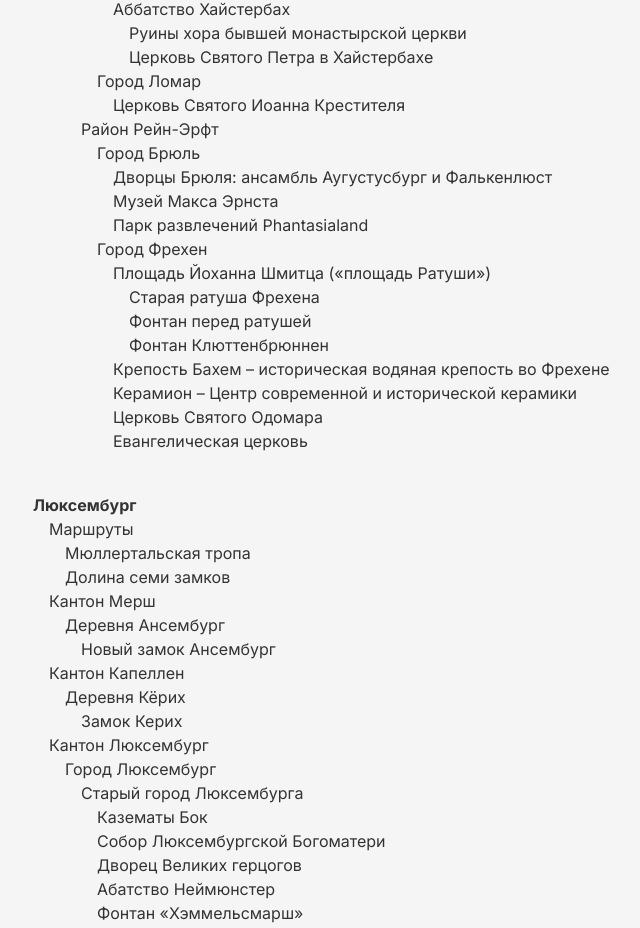
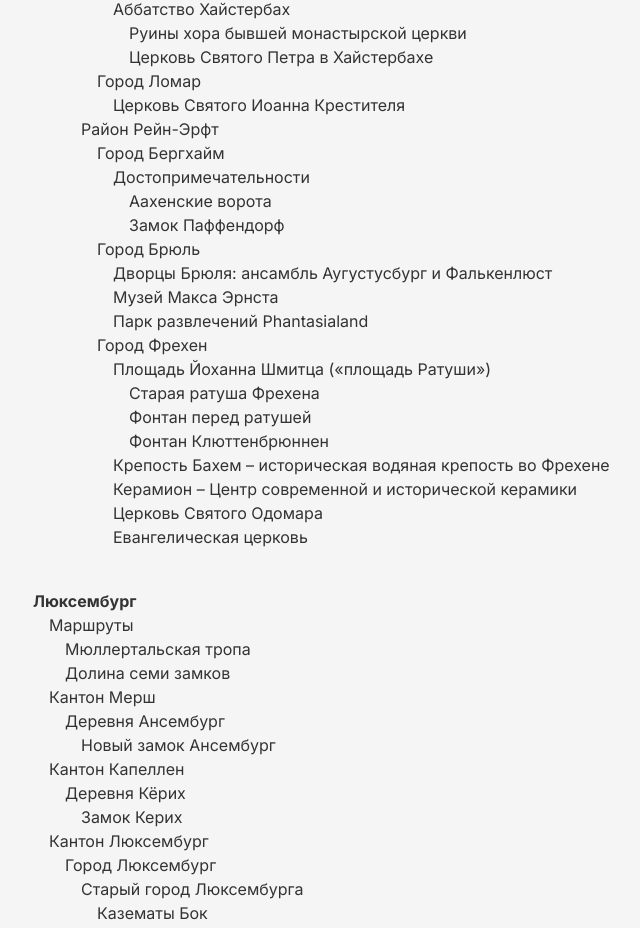
Before and after one commit to ViktoriaLadyhina/Trips, a React (Vite) app: page /map in a window 1280 px wide. Shown: the part 5314-6242 px from the top of the page, without its empty margins (11-651 px from the left). Built offline with nearby package versions, Linux system fonts and the light colour scheme; no server answers.

Commit message:
add Schloss Paffendorf attraction

```diff
--- a/src/datas/cityLocations.js
+++ b/src/datas/cityLocations.js
@@ -25,9 +25,10 @@ export const cityLocations = {
     monschau: { subRegionPath: "aachen" },
 
     konigswinter: { subRegionPath: "rhein_sieg" },
+    lohmar: { subRegionPath: "rhein_sieg" },
 
-    lohmar: { subRegionPath: "rhein_sieg" },
     bruhl: { subRegionPath: "rhein_erft" },
     frechen: { subRegionPath: "rhein_erft" },
+    bergheim: { subRegionPath: "rhein_erft" },
 
 };
--- a/src/datas/minimalIndex.js
+++ b/src/datas/minimalIndex.js
@@ -78,6 +78,7 @@ const datas =
     monschau: { id: 185, ru: 'Город Моншау', de: 'Stadt Monschau', uk: 'Місто Моншау' },
     bruhl: { id: 171, ru: 'Город Брюль', de: 'Stadt Brühl', uk: 'Місто Брюль' },
     frechen: { id: 174, ru: 'Город Фрехен', de: 'Stadt Frechen', uk: 'Місто Фрехен' },
+    bergheim: { id: 170, ru: 'Город Бергхайм', de: 'Stadt Bergheim', uk: 'Місто Бергхайм' },
     konigswinter: { id: 247, ru: 'Город Кёнигсвинтер', de: 'Stadt Königswinter', uk: 'Місто Кенігсвінтер' },
     lohmar: { id: 248, ru: 'Город Ломар', de: 'Stadt Lohmar', uk: 'Місто Ломар' },
 
@@ -156,6 +157,9 @@ const datas =
     monschau_konzen: { id: 663, parent: 185, ru: 'район Концен', de: 'Stadtteil Konzen', uk: 'район Концен' },
     monschau_muetzenich: { id: 664, parent: 185, ru: 'район Мютцених', de: 'Stadtteil Mützenich', uk: 'район Мютценіх' },
     monschau_rohren: { id: 665, parent: 185, ru: 'район Рорен', de: 'Stadtteil Rohren', uk: 'район Рорен' },
+
+    bergheim_mitte: { id: 1285, parent: 170, ru: 'район Бергхайм-Митте', de: 'Stadtteil Bergheim-Mitte', uk: 'район Бергхайм-Мітте' },
+    bergheim_paffendorf: { id: 1287, parent: 170, ru: 'район Пафендорф', de: 'Stadtteil Paffendorf', uk: 'район Пафендорф' },
 
     bruhl_innenstadt: { id: 788, parent: 171, ru: 'район Инненштадт', de: 'Stadtteil Innenstadt', uk: 'район Інненштадт' },
 
@@ -320,6 +324,10 @@ const datas =
     tuchmacherbrunnen_monschau: { ru: 'Фонтан ткачей в Моншау', de: 'Tuchmacherbrunnen in Monschau', uk: 'Фонтан ткачів у Моншау' },
 
     // Rhein-Erft-Kreis
+    // Bergheim
+    aachener_tor_bergheim: { id: 1284, ru: 'Аахенские ворота', de: 'Aachener Tor', uk: 'Аахенські ворота' },
+    burg_bergheim: { id: 1286, ru: 'Замок Паффендорф', de: 'Schloss Paffendorf', uk: 'Замок Паффендорф' },
+
     // Brühl
     bruhl_palaces: { id: 787, ru: 'Дворцы Брюля: ансамбль Аугустусбург и Фалькенлюст', de: 'Schlösser Brühl: Augustusburg & Falkenlust', uk: 'Палаци Брюля: ансамбль Аугустусбург і Фалькенлюст' },
     bruehl_augustusburg: { id: 789, ru: 'Дворец Аугустусбург', de: 'Schloss Augustusburg', uk: 'Палац Аугустусбург' },
--- a/src/page/map/Map.jsx
+++ b/src/page/map/Map.jsx
@@ -404,6 +404,16 @@ const Map = () => {
                       {/* Край Rhein-Erft */}
                       <li><span>{t.subRegions.rhein_erft[lang]}</span>
                         <ul>
+                          <li><Link to="/germany/nrw/koln/bergheim">{t.cities.bergheim[lang]}</Link>
+                            <ul>
+                              <li><span>{attractions[lang]}</span>
+                                <ul>
+                                  <li><Link to="/germany/nrw/koln/bergheim/attractions/aachener_tor_bergheim">{t.attractions.aachener_tor_bergheim[lang]}</Link></li>
+                                  <li><Link to="/germany/nrw/koln/bergheim/attractions/burg_bergheim">{t.attractions.burg_bergheim[lang]}</Link></li>
+                                </ul>
+                              </li>
+                            </ul>
+                          </li>
                           <li><Link to="/germany/nrw/koln/bruhl">{t.cities.bruhl[lang]}</Link>
                             <ul>
                               <li><Link to="/germany/nrw/koln/bruhl/attractions/bruhl_palaces">{t.attractions.bruhl_palaces[lang]}</Link></li>
```
